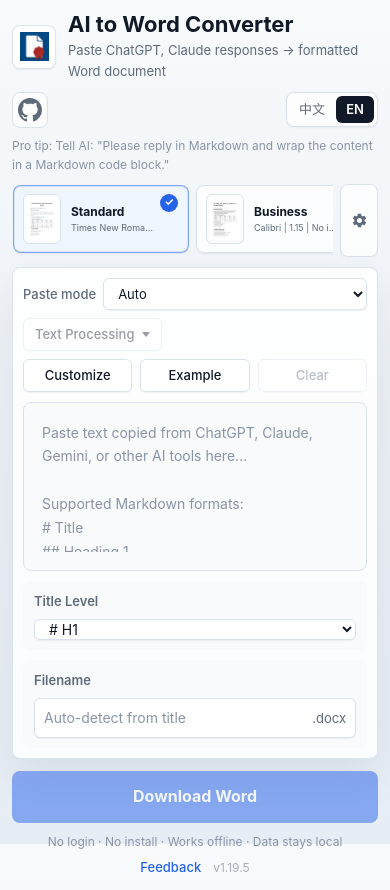
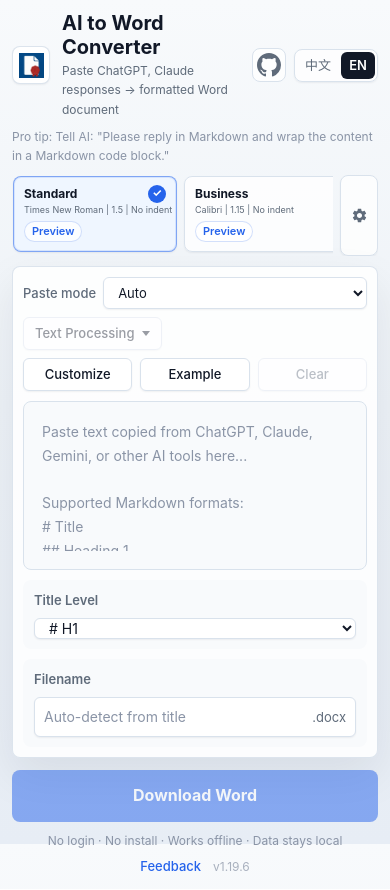
Before and after one commit to shrektan/formaldoc, a React (Vite) app: page / in a window 390 px wide. Built offline with nearby package versions, Linux system fonts and the light colour scheme; what turndown-plugin-gfm would draw is missing.

Commit message:
fix: improve template preview and narrow layout

```diff
--- a/package.json
+++ b/package.json
@@ -1,7 +1,7 @@
 {
   "name": "formaldoc",
   "description": "Convert Markdown into professionally formatted DOCX files for Chinese and English documents.",
-  "version": "1.19.5",
+  "version": "1.19.6",
   "type": "module",
   "files": [
     "dist-package"
--- a/src/components/TemplateStrip/TemplateStrip.css
+++ b/src/components/TemplateStrip/TemplateStrip.css
@@ -19,11 +19,13 @@
 .mini-card {
   position: relative;
   display: flex;
-  align-items: center;
-  gap: 10px;
+  align-items: flex-start;
+  flex-direction: column;
+  gap: 6px;
   flex: 1 1 0;
-  min-width: 176px;
-  padding: 8px 34px 8px 9px;
+  min-width: 156px;
+  min-height: 66px;
+  padding: 10px 12px;
   background: rgba(255, 255, 255, 0.78);
   border: 1px solid var(--border);
   border-radius: var(--radius);
@@ -71,42 +73,6 @@
   font-weight: 700;
 }
 
-.mini-card-thumb {
-  display: flex;
-  align-items: flex-start;
-  justify-content: center;
-  width: 42px;
-  height: 56px;
-  flex: 0 0 auto;
-  overflow: hidden;
-  padding: 3px;
-  background: linear-gradient(180deg, #ffffff 0%, #f8fafc 100%);
-  border: 1px solid var(--border);
-  border-radius: var(--radius-sm);
-  box-shadow: inset 0 0 0 1px rgba(255, 255, 255, 0.7);
-}
-
-.mini-card-thumb img {
-  width: 100%;
-  height: 100%;
-  object-fit: contain;
-  object-position: center center;
-}
-
-.mini-card-thumb-fallback {
-  display: block;
-  width: 22px;
-  height: 30px;
-  margin-top: 8px;
-  border-radius: 3px;
-  background:
-    linear-gradient(var(--border), var(--border)) 5px 8px / 12px 1px no-repeat,
-    linear-gradient(var(--border), var(--border)) 5px 13px / 12px 1px no-repeat,
-    linear-gradient(var(--border), var(--border)) 5px 18px / 9px 1px no-repeat,
-    var(--surface-subtle);
-  border: 1px solid var(--border);
-}
-
 .mini-card-copy {
   min-width: 0;
 }
@@ -129,6 +95,24 @@
   white-space: nowrap;
   overflow: hidden;
   text-overflow: ellipsis;
+}
+
+.mini-card-preview {
+  position: static;
+  padding: 2px 7px;
+  color: var(--primary);
+  background: rgba(255, 255, 255, 0.72);
+  border: 1px solid rgba(37, 99, 235, 0.2);
+  border-radius: 999px;
+  font-size: 11px;
+  font-weight: 600;
+  line-height: 1.35;
+  cursor: pointer;
+}
+
+.mini-card-preview:hover {
+  background: var(--surface);
+  border-color: rgba(37, 99, 235, 0.5);
 }
 
 .strip-settings-btn {
@@ -162,6 +146,89 @@
   height: 17px;
 }
 
+.template-preview-overlay {
+  position: fixed;
+  inset: 0;
+  z-index: 220;
+  display: flex;
+  align-items: center;
+  justify-content: center;
+  padding: 18px;
+  background: rgba(15, 23, 42, 0.52);
+  backdrop-filter: blur(3px);
+}
+
+.template-preview-dialog {
+  width: min(860px, 100%);
+  max-height: min(92vh, 900px);
+  display: flex;
+  flex-direction: column;
+  overflow: hidden;
+  background: var(--surface);
+  border: 1px solid var(--border);
+  border-radius: 12px;
+  box-shadow: 0 24px 70px rgba(15, 23, 42, 0.26);
+}
+
+.template-preview-header {
+  display: flex;
+  align-items: center;
+  justify-content: space-between;
+  gap: 16px;
+  padding: 14px 16px;
+  border-bottom: 1px solid var(--border);
+}
+
+.template-preview-header h2 {
+  font-size: 16px;
+  line-height: 1.25;
+  color: var(--text);
+}
+
+.template-preview-header p {
+  margin-top: 2px;
+  font-size: 13px;
+  color: var(--text-secondary);
+}
+
+.template-preview-close {
+  width: 34px;
+  height: 34px;
+  flex: 0 0 auto;
+  display: flex;
+  align-items: center;
+  justify-content: center;
+  color: var(--text-secondary);
+  background: transparent;
+  border: none;
+  border-radius: var(--radius-sm);
+  font-size: 24px;
+  line-height: 1;
+  cursor: pointer;
+}
+
+.template-preview-close:hover {
+  color: var(--text);
+  background: var(--surface-muted);
+}
+
+.template-preview-body {
+  overflow: auto;
+  padding: 18px;
+  background: var(--surface-subtle);
+}
+
+.template-preview-image {
+  display: block;
+  width: min(100%, 760px);
+  height: auto;
+  margin: 0 auto;
+  background: #ffffff;
+  border: 1px solid var(--border);
+  border-radius: var(--radius-sm);
+  box-shadow: 0 16px 40px rgba(15, 23, 42, 0.12);
+}
+
 @media (max-width: 640px) {
   .template-strip {
     gap: 7px;
@@ -173,13 +240,10 @@
   }
 
   .mini-card {
-    flex: 0 0 176px;
-    padding: 8px 30px 8px 9px;
-  }
-
-  .mini-card-thumb {
-    width: 38px;
-    height: 50px;
+    flex: 0 0 164px;
+    min-width: 164px;
+    min-height: 66px;
+    padding: 9px 10px;
   }
 
   .mini-card-name {
@@ -194,4 +258,12 @@
     width: 38px;
     min-width: 38px;
   }
+
+  .template-preview-overlay {
+    padding: 10px;
+  }
+
+  .template-preview-body {
+    padding: 12px;
+  }
 }
--- a/src/components/TemplateStrip/TemplateStrip.tsx
+++ b/src/components/TemplateStrip/TemplateStrip.tsx
@@ -1,4 +1,4 @@
-import { useMemo } from 'react';
+import { useMemo, useState } from 'react';
 import { getTemplatesByCategory } from '../../lib/styles/templates';
 import { useLanguage } from '../../hooks/useTranslation';
 import type { TemplateName, Template } from '../../types/styles';
@@ -8,10 +8,19 @@
   template: Template;
   isSelected: boolean;
   onSelect: () => void;
+  onPreview: () => void;
   uiLanguage: 'cn' | 'en';
+  previewLabel: string;
 }
 
-function MiniTemplateCard({ template, isSelected, onSelect, uiLanguage }: MiniTemplateCardProps) {
+function MiniTemplateCard({
+  template,
+  isSelected,
+  onSelect,
+  onPreview,
+  uiLanguage,
+  previewLabel,
+}: MiniTemplateCardProps) {
   // Show Chinese name for Chinese templates, English name for English templates
   const displayName =
     template.category === 'chinese'
@@ -31,19 +40,24 @@
       title={template.category === 'chinese' ? template.description : template.descriptionEn}
     >
       {isSelected && <span className="mini-card-check">&#10003;</span>}
-      <span className="mini-card-thumb" aria-hidden="true">
-        {template.thumbnail ? (
-          <img src={template.thumbnail} alt="" loading="lazy" decoding="async" />
-        ) : (
-          <span className="mini-card-thumb-fallback" />
-        )}
-      </span>
       <div className="mini-card-copy">
         <div className="mini-card-name">{displayName}</div>
         <div className="mini-card-spec">
           {spec.bodyFont} | {spec.lineSpacing} | {spec.indent}
         </div>
       </div>
+      {template.thumbnail && (
+        <button
+          type="button"
+          className="mini-card-preview"
+          onClick={(event) => {
+            event.stopPropagation();
+            onPreview();
+          }}
+        >
+          {previewLabel}
+        </button>
+      )}
     </button>
   );
 }
@@ -56,6 +70,7 @@
 
 export function TemplateStrip({ currentTemplate, onSelect, onOpenSettings }: TemplateStripProps) {
   const { language, t } = useLanguage();
+  const [previewTemplate, setPreviewTemplate] = useState<Template | null>(null);
 
   // Determine which category to show based on current template
   const templateCategory = currentTemplate.startsWith('cn-') ? 'chinese' : 'english';
@@ -65,7 +80,15 @@
     return getTemplatesByCategory(templateCategory);
   }, [templateCategory]);
 
+  const previewLabel = language === 'cn' ? '预览' : 'Preview';
+  const previewTitle = language === 'cn' ? '模板预览' : 'Template Preview';
+  const selectedTemplateName =
+    previewTemplate?.category === 'chinese' && language === 'cn'
+      ? previewTemplate?.name
+      : previewTemplate?.nameEn;
+
   return (
+    <>
       <div className="template-strip">
         <div className="template-cards">
           {templates.map((template) => (
@@ -74,7 +97,9 @@
               template={template}
               isSelected={template.id === currentTemplate}
               onSelect={() => onSelect(template.id)}
+              onPreview={() => setPreviewTemplate(template)}
               uiLanguage={language}
+              previewLabel={previewLabel}
             />
           ))}
         </div>
@@ -90,5 +115,34 @@
           </svg>
         </button>
       </div>
+
+      {previewTemplate?.thumbnail && (
+        <div className="template-preview-overlay" onClick={() => setPreviewTemplate(null)}>
+          <div className="template-preview-dialog" onClick={(event) => event.stopPropagation()}>
+            <div className="template-preview-header">
+              <div>
+                <h2>{previewTitle}</h2>
+                <p>{selectedTemplateName}</p>
+              </div>
+              <button
+                type="button"
+                className="template-preview-close"
+                onClick={() => setPreviewTemplate(null)}
+                aria-label={t.hints.closeHint}
+              >
+                ×
+              </button>
+            </div>
+            <div className="template-preview-body">
+              <img
+                src={previewTemplate.thumbnail}
+                alt={selectedTemplateName}
+                className="template-preview-image"
+              />
+            </div>
+          </div>
+        </div>
+      )}
+    </>
   );
 }
--- a/src/styles/app.css
+++ b/src/styles/app.css
@@ -901,13 +901,13 @@
   }
 
   .header-title {
-    align-items: flex-start;
-    flex-direction: column;
+    align-items: center;
     gap: 10px;
   }
 
   .brand-lockup {
-    width: 100%;
+    flex: 1;
+    min-width: 0;
   }
 
   .header-simple h1 {
@@ -923,8 +923,8 @@
   }
 
   .header-actions {
-    width: 100%;
-    justify-content: space-between;
+    justify-content: flex-end;
+    gap: 8px;
   }
 
   .input-section {
@@ -984,6 +984,40 @@
   }
 }
 
+@media (max-width: 460px) {
+  .logo-frame {
+    width: 38px;
+    height: 38px;
+  }
+
+  .logo {
+    width: 25px;
+    height: 25px;
+  }
+
+  .header-simple h1 {
+    font-size: 20px;
+  }
+
+  .tagline {
+    font-size: 12px;
+  }
+
+  .github-link {
+    width: 34px;
+    height: 34px;
+  }
+
+  .language-switch {
+    padding: 2px;
+  }
+
+  .lang-btn {
+    min-width: 34px;
+    padding: 7px 8px;
+  }
+}
+
 @media (min-width: 768px) {
   .app-simple {
     padding-top: 20px;
```
Also changed, not shown: .project/CONTEXT.md, 1 other file (tests, documents, lock files or other folders). Lines whose indentation alone changed are shown as unchanged.
